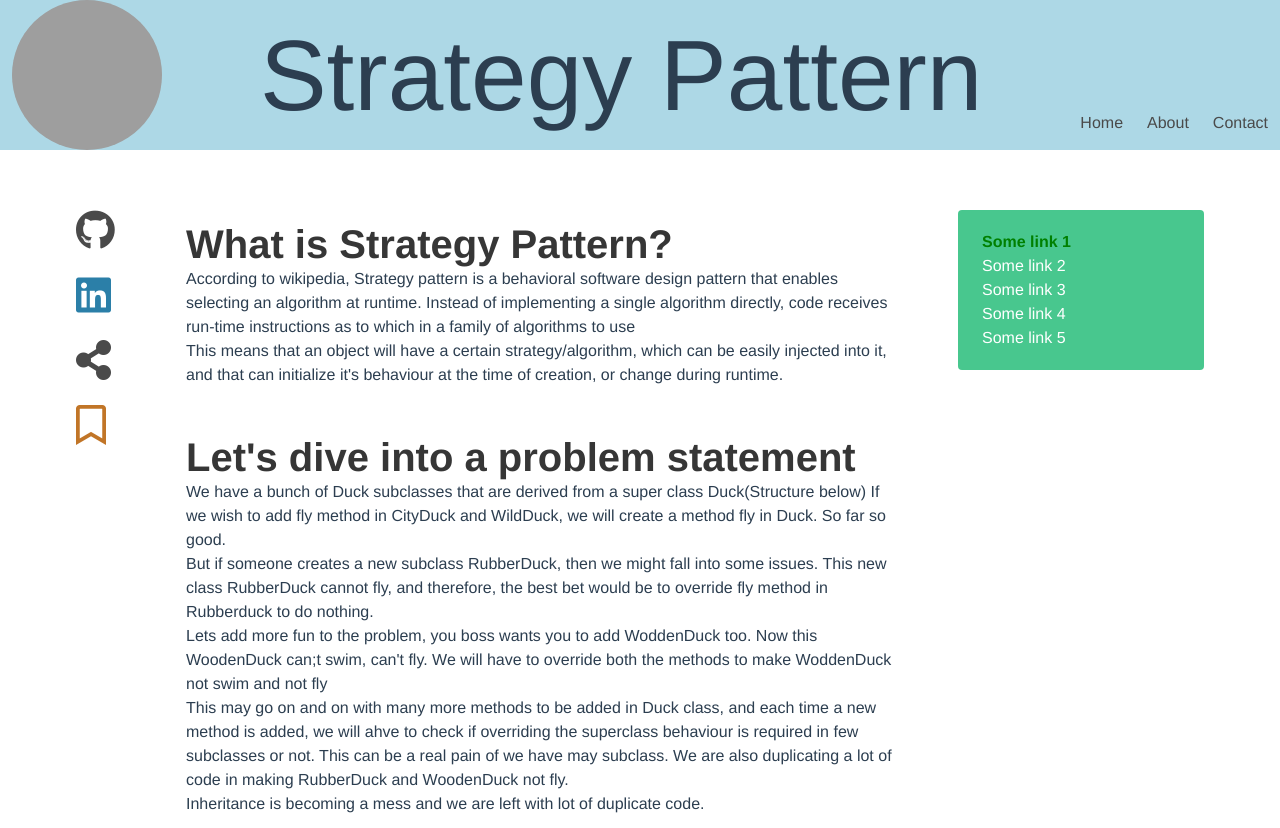
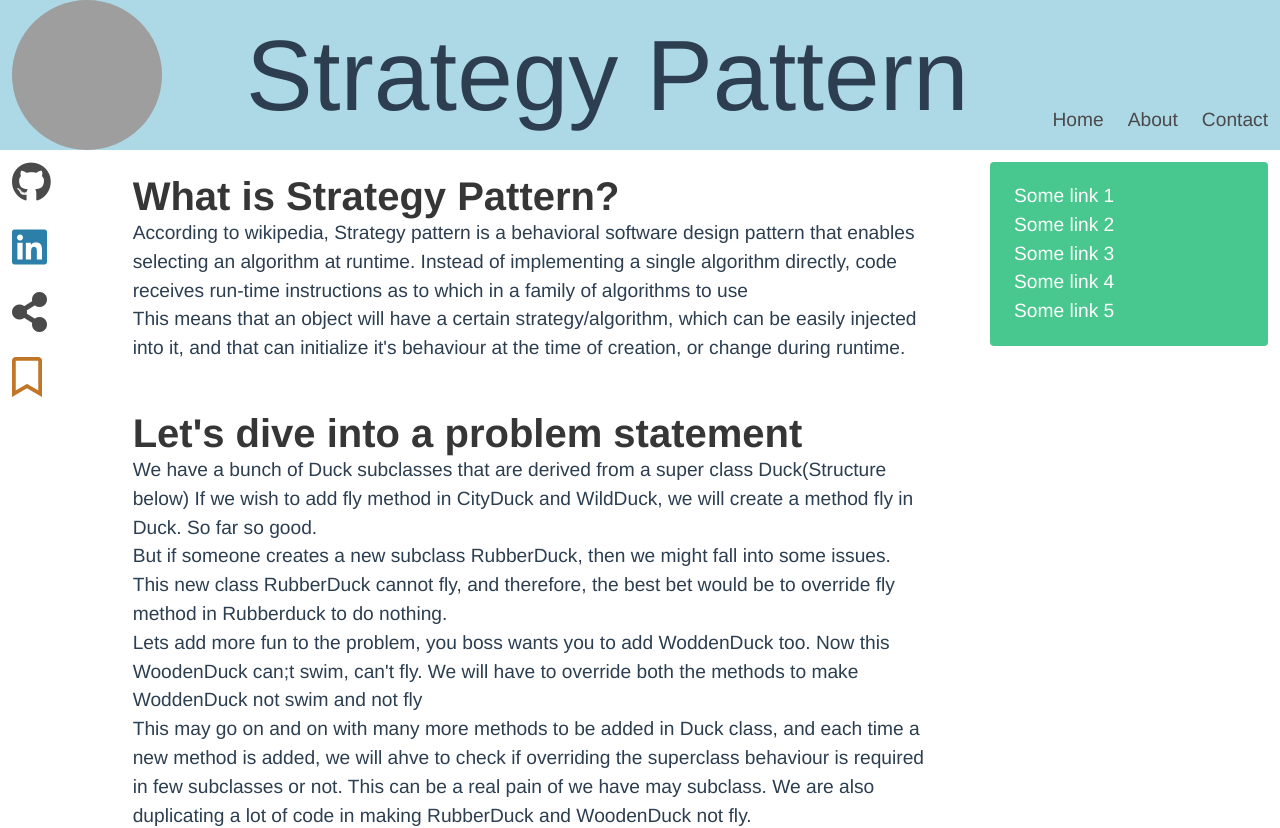
Before and after one commit to ankitprahladsoni/blog-post, a Vue app: page / in a window 1280 px wide. Shown: the top 828 px of the page. Built offline with nearby package versions, Linux system fonts and the light colour scheme; grey boxes are pictures that could not be loaded.

Commit message:
Change font and scroll

```diff
--- a/src/App.vue
+++ b/src/App.vue
@@ -3,12 +3,8 @@
   <div id="app">
     <div id="nav">
       <Header></Header>
-      <section class="section">
-        <div class="container">
-            <Article></Article>
-        </div>
-     </section>
-     <Footer></Footer>
+      <Article></Article>
+      <Footer></Footer>
     </div>
 
   </div>
@@ -35,5 +31,6 @@ export default Vue.extend({
   -webkit-font-smoothing: antialiased;
   -moz-osx-font-smoothing: grayscale;
   color: #2c3e50;
+  font-size: 1.2rem;
 }
 </style>
--- a/src/components/Article/ArticleContent.vue
+++ b/src/components/Article/ArticleContent.vue
@@ -23,7 +23,7 @@ export default Vue.extend({
   props: ['sections'],
   methods: {
     handleScroll(event: Event) {
-        this.$emit('scroll', HTMLUtils.getIndexToScroll());
+      this.$emit('scroll', HTMLUtils.getIndexToScroll());
     },
 
     formatCode(codeLines: string[]) {
--- a/src/utils/HTMLUtils.ts
+++ b/src/utils/HTMLUtils.ts
@@ -20,7 +20,7 @@ export default class HTMLUtils {
   public static scrollToDiv(divIndex: string) {
     const heightToScroll = this.getAllElementsBySelector(this.headingSelector)
       .filter(el => divIndex === el.dataset.index)
-      .map(el => el.offsetTop + 30)
+      .map(el => el.offsetTop - 50)
       .pop();
 
     window.scrollTo({
```
